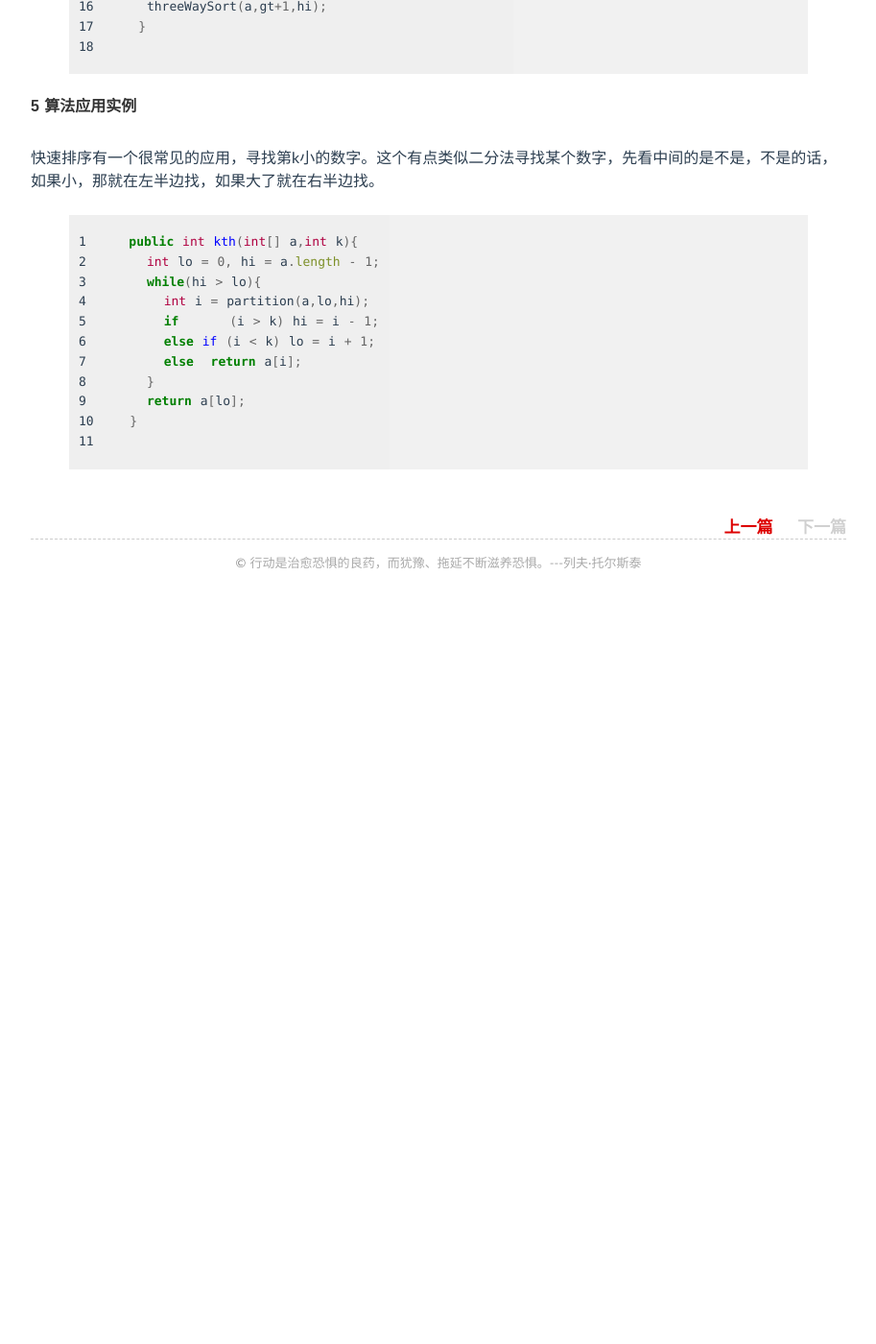
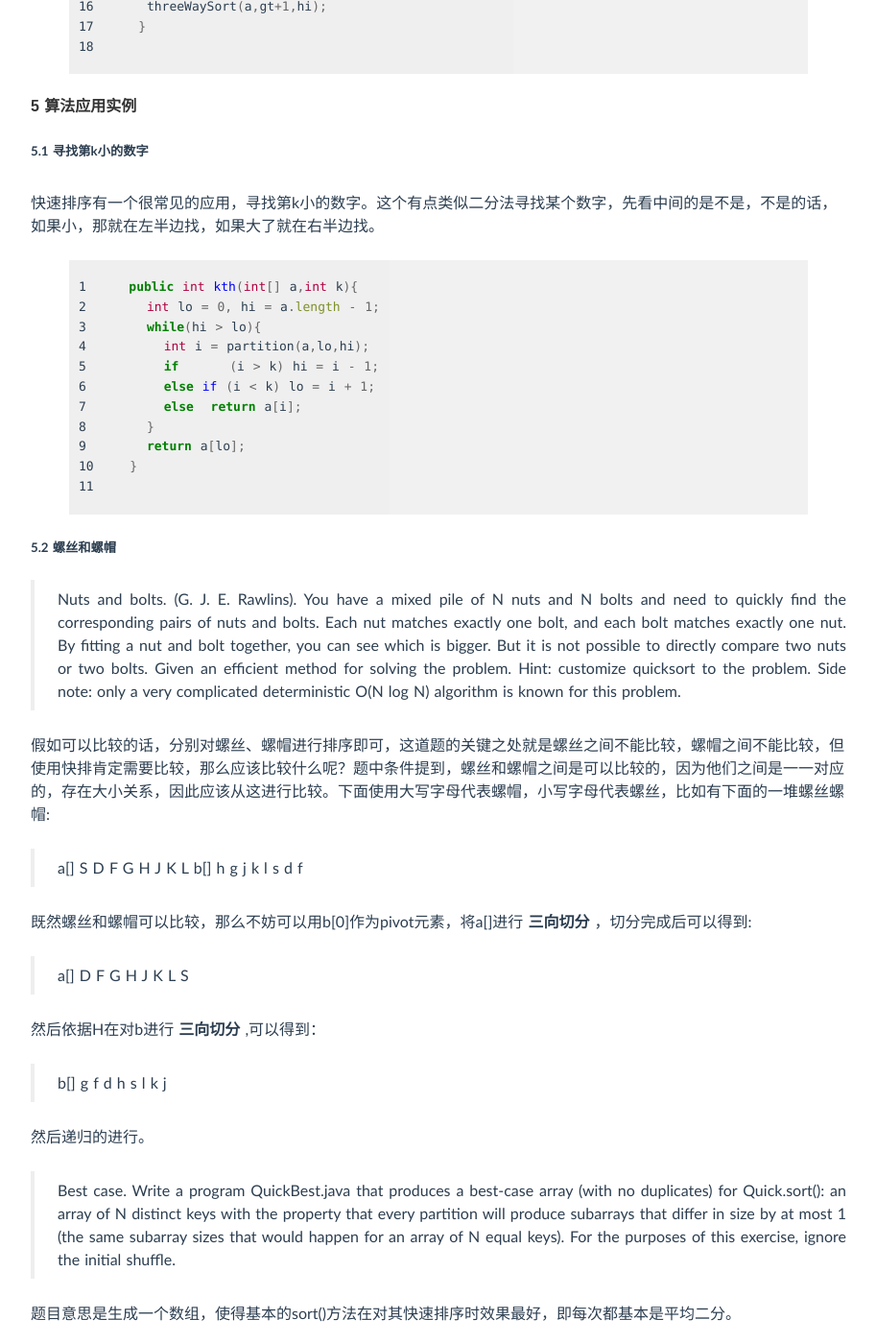
Before and after one commit to lvlvforever/lvlvforever.github.io, a Jekyll site: the page built from _posts/2016-05-24-快速排序.md, in a window 1280 px wide and 1400 px high, scrolled down 4303 px. Shown: the whole window at 96% size, without its empty margins (183-1096 px from the left). Built offline with Jekyll 4.4.1, drawn with Linux system fonts in a browser that asks for light colours; Markdown is read by kramdown in place of the engine named in the settings; comment, search, counter and statistics services are not loaded; before the commit the page ends 4933 px from its top, so only the background shows below that; some of the changed text lies outside the part shown.

Commit message:
complete quicksort

```diff
--- a/_posts/2016-05-24-快速排序.md
+++ b/_posts/2016-05-24-快速排序.md
@@ -101,8 +101,10 @@
    M的取值在5~15之间都是可以接受的，Mark Weiss提到比较好的是取M=10。
 
 ##### 4.2三取样切分
+
 三取样切分可以解决两个问题，第一个是切分元素的选取问题；同时也会顺便解决partition函数中的数组越界问题。
 我们知道，如果每次切分元素都是数组中值的话，每次都会将数组二等分，从而获得最优的时间复杂度。因此切分元素的选择很重要，一种简单的方法是随机选择，较好的方法是对a[lo],a[mid],a[hi]排序、交换，最终得到a[lo] < a[mid] < a[hi],这样可以交换完成后，a[lo]和a[hi]就就已经放到了最后的位置上。而且也解决了数组越界的问题。最终代码如下:
+
 {% highlight java linenos %}
  public void quickSort(int[] a, int lo, int hi) {
         if (lo + 3 >= hi) {
@@ -165,7 +167,11 @@
     threeWaySort(a,gt+1,hi);
    }
    {% endhighlight java %}
+
 #### 5 算法应用实例
+
+##### 5.1 寻找第k小的数字
+
 快速排序有一个很常见的应用，寻找第k小的数字。这个有点类似二分法寻找某个数字，先看中间的是不是，不是的话，如果小，那就在左半边找，如果大了就在右半边找。
 {% highlight java linenos %}
   public int kth(int[] a,int k){
@@ -179,3 +185,78 @@
     return a[lo];
   }
      {% endhighlight java %}
+
+##### 5.2 螺丝和螺帽
+
+ >Nuts and bolts. (G. J. E. Rawlins). You have a mixed pile of N nuts and N bolts and need to quickly find the corresponding pairs of nuts and bolts. Each nut matches exactly one bolt, and each bolt matches exactly one nut. By fitting a nut and bolt together, you can see which is bigger. But it is not possible to directly compare two nuts or two bolts. Given an efficient method for solving the problem.
+ Hint: customize quicksort to the problem. Side note: only a very complicated deterministic O(N log N) algorithm is known for this problem.
+
+假如可以比较的话，分别对螺丝、螺帽进行排序即可，这道题的关键之处就是螺丝之间不能比较，螺帽之间不能比较，但使用快排肯定需要比较，那么应该比较什么呢？题中条件提到，螺丝和螺帽之间是可以比较的，因为他们之间是一一对应的，存在大小关系，因此应该从这进行比较。下面使用大写字母代表螺帽，小写字母代表螺丝，比如有下面的一堆螺丝螺帽:
+
+> a[] S D F G H J K L
+  b[] h g j k l s d f
+
+既然螺丝和螺帽可以比较，那么不妨可以用b[0]作为pivot元素，将a[]进行 **三向切分** ，切分完成后可以得到:
+
+> a[] D F G H J K L S
+
+然后依据H在对b进行 **三向切分** ,可以得到：
+
+> b[] g f d h s l k j
+
+然后递归的进行。
+
+>Best case. Write a program QuickBest.java that produces a best-case array (with no duplicates) for Quick.sort(): an array of N distinct keys with the property that every partition will produce subarrays that differ in size by at most 1 (the same subarray sizes that would happen for an array of N equal keys). For the purposes of this exercise, ignore the initial shuffle.
+
+题目意思是生成一个数组，使得基本的sort()方法在对其快速排序时效果最好，即每次都基本是平均二分。
+
+这是一个快速排序的逆算法，比如下面的:
+
+> b a c
+
+就是一个最好的序列(pivot元素取第一个),
+
+> a b c d e >> c a b d e
+
+对于一个排好序的数组来说，第一步首先计算a[lo...mid-1]的最佳情况，然后计算a[mid+1,hi]的最佳情况，最后把
+a[o] 与 a[mid]进行交换即可。整个是一个递归的过程。
+
+当快速排序时，首先根据a[lo]对数组进行切分，从而a[lo]交换到a[mid]的位置，然后在递归的对左右两部分进行切分。
+
+{% highlight java linenos %}
+    public void QuickBest(int n){
+    int[] nums = new int[n];
+    for (int i = 0; i < n; i++) {
+          nums[i] = i;
+        }
+       QuickBest(nums,0,nums.length - 1);
+       System.err.println(Arrays.toString(nums));
+   }
+   private void QuickBest(int[] nums,int lo, int hi){
+      if(lo >= hi) return;
+      int mid = lo +(hi - lo)/2;
+      QuickBest(nums,lo,mid-1);
+      QuickBest(nums,mid+1,hi);
+      swap(nums,lo,mid);
+   }
+{% endhighlight java%}
+
+
+>K&R中提到一种最简单的快速排序的方法，首先将a[mid]与a[lo]交换，作为pivot元素，然后从左向右遍历数组，将比pivot小的放到数组左侧，a[lo..last]表示小于pivot元素。最后交换a[lo] 与 a[last]。
+
+
+{% highlight java linenos %}
+ public static void sort(int[] a) {
+        sort(a, 0, a.length - 1);
+    }
+    private static void sort(int[] a, int lo, int hi) {
+        if (hi <= lo) return;
+        swap(a, lo, (lo + hi) / 2);  // use middle element as partition
+        int last = lo;
+        for (int i = lo + 1; i <= hi; i++)
+            if (less(a[i], a[lo])) swap(a, ++last, i);
+        swap(a, lo, last);
+        sort(a, lo, last-1);
+        sort(a, last+1, hi);
+    }
+{% endhighlight java%}
```
